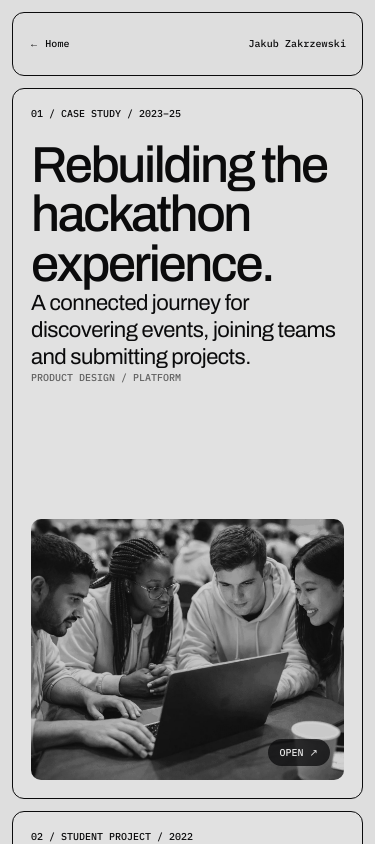
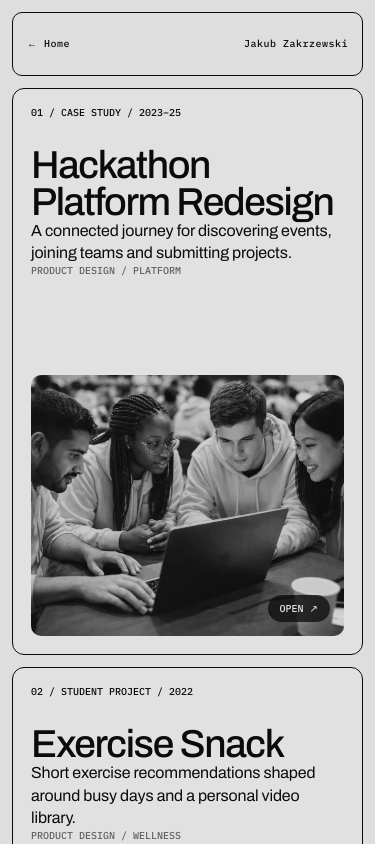
Before and after one commit to jzakrz/jakub-portfolio, a Next.js app: page /projects in a window 390 px wide. Shown: the top 844 px of the page. Built offline with nearby package versions, Linux system fonts and the light colour scheme.

Commit message:
fix: align works page with updated design

```diff
--- a/app/globals.css
+++ b/app/globals.css
@@ -623,22 +623,22 @@ html {
 .project-index__shell {
   width: min(100%, 1600px);
   margin-inline: auto;
-  padding: 28px;
+  padding: 20px;
 }
 
 .project-index__header {
   display: flex;
   align-items: center;
   justify-content: space-between;
-  min-height: 74px;
-  padding: 0 26px;
-  border: 1.5px solid var(--index-ink);
-  border-radius: 18px;
+  height: 52px;
+  padding: 0 18px;
+  border: 1px solid var(--index-ink);
+  border-radius: 12px;
   font-family: var(--font-ibm-plex-mono), monospace;
-  font-size: 12px;
+  font-size: 11px;
   font-weight: 500;
-  line-height: 1.35;
-  letter-spacing: 0.01em;
+  line-height: 1;
+  letter-spacing: 0.5px;
 }
 
 .project-index__header a {
@@ -664,20 +664,20 @@ html {
 .project-index__grid {
   display: grid;
   grid-template-columns: repeat(2, minmax(0, 1fr));
-  gap: 28px;
-  margin-top: 28px;
+  gap: 20px;
+  margin-top: 20px;
 }
 
 .project-card {
   display: grid;
-  grid-template-columns: minmax(0, 1.05fr) minmax(300px, 0.95fr);
-  gap: 28px;
+  grid-template-columns: minmax(260px, 333px) minmax(0, 1fr);
+  gap: 12px;
   min-width: 0;
-  min-height: 448px;
-  padding: 26px;
+  min-height: 282px;
+  padding: 20px;
   overflow: hidden;
-  border: 1.5px solid var(--index-ink);
-  border-radius: 18px;
+  border: 1px solid var(--index-ink);
+  border-radius: 12px;
   color: inherit;
   background: rgb(255 255 255 / 10%);
   text-decoration: none;
@@ -704,7 +704,7 @@ html {
   display: flex;
   flex-direction: column;
   min-width: 0;
-  min-height: 392px;
+  min-height: 240px;
 }
 
 .project-card__meta,
@@ -717,26 +717,26 @@ html {
 }
 
 .project-card__meta {
-  font-size: 12px;
-  line-height: 1.35;
+  font-size: 11px;
+  line-height: 1.2;
 }
 
 .project-card h2 {
-  max-width: 620px;
-  margin-top: 18px;
-  font-size: clamp(40px, 3.1vw, 54px);
+  max-width: 333px;
+  margin-top: 32px;
+  font-size: 36px;
   font-weight: 500;
-  line-height: 0.98;
-  letter-spacing: -0.047em;
+  line-height: 0.9;
+  letter-spacing: -0.035em;
 }
 
 .project-card__summary {
-  max-width: 570px;
-  margin-top: 22px;
-  font-size: clamp(20px, 1.62vw, 27px);
+  max-width: 312px;
+  margin-top: 12px;
+  font-size: 16px;
   font-weight: 400;
-  line-height: 1.24;
-  letter-spacing: -0.025em;
+  line-height: 1.38;
+  letter-spacing: -0.01em;
 }
 
 .project-card__disciplines {
@@ -749,9 +749,9 @@ html {
 .project-card__media {
   position: relative;
   min-width: 0;
-  min-height: 392px;
+  min-height: 240px;
   overflow: hidden;
-  border-radius: 13px;
+  border-radius: 9px;
   background: #d2d2d2;
   isolation: isolate;
 }
@@ -823,67 +823,50 @@ html {
   opacity: 0.84;
 }
 
-@media (max-width: 1320px) {
+@media (max-width: 1160px) {
   .project-index__grid {
     grid-template-columns: 1fr;
   }
 
   .project-card {
-    grid-template-columns: minmax(0, 1.05fr) minmax(320px, 0.95fr);
-    min-height: 420px;
+    grid-template-columns: minmax(260px, 333px) minmax(320px, 1fr);
   }
 
   .project-card__copy {
-    min-height: 368px;
+    min-height: 260px;
   }
 
   .project-card__media {
-    min-height: 368px;
-  }
-
-  .project-card h2 {
-    max-width: 720px;
-    font-size: clamp(44px, 4.5vw, 58px);
-  }
-
-  .project-card__summary {
-    max-width: 680px;
+    min-height: 260px;
   }
 }
 
-@media (max-width: 900px) {
+@media (max-width: 760px) {
   .project-card {
     grid-template-columns: 1fr;
-    min-height: 660px;
+    min-height: 0;
   }
 
   .project-card__copy {
-    min-height: 300px;
+    min-height: 280px;
   }
 
   .project-card__media {
-    min-height: 340px;
-  }
-
-  .project-card h2 {
-    font-size: clamp(42px, 7vw, 62px);
-  }
-
-  .project-card__summary {
-    font-size: clamp(21px, 3.1vw, 28px);
+    min-height: 300px;
   }
 }
 
-@media (max-width: 700px) {
+@media (max-width: 760px) {
   .project-index__shell {
     padding: 12px;
   }
 
   .project-index__header {
-    min-height: 64px;
-    padding: 0 16px;
-    border-radius: 12px;
+    height: 64px;
+    padding: 12px 14px;
+    border-radius: 10px;
     font-size: 10px;
+    line-height: 1.35;
   }
 
   .project-index__header p:nth-child(2) {
@@ -896,14 +879,14 @@ html {
   }
 
   .project-card {
-    gap: 22px;
+    gap: 18px;
     min-height: 0;
     padding: 18px;
     border-radius: 12px;
   }
 
   .project-card__copy {
-    min-height: 390px;
+    min-height: 250px;
   }
 
   .project-card__meta {
@@ -911,13 +894,14 @@ html {
   }
 
   .project-card h2 {
-    margin-top: 20px;
-    font-size: clamp(42px, 13vw, 58px);
+    margin-top: 28px;
+    font-size: clamp(32px, 10vw, 42px);
+    line-height: 0.94;
   }
 
   .project-card__summary {
-    margin-top: 22px;
-    font-size: 22px;
+    margin-top: 12px;
+    font-size: 16px;
   }
 
   .project-card__disciplines {
--- a/components/WorksLedger.tsx
+++ b/components/WorksLedger.tsx
@@ -19,7 +19,7 @@ const projects: Project[] = [
     number: "01",
     type: "Case study",
     year: "2023–25",
-    title: "Rebuilding the hackathon experience.",
+    title: "Hackathon Platform Redesign",
     disciplines: "Product design / Platform",
     summary:
       "A connected journey for discovering events, joining teams and submitting projects.",
@@ -32,7 +32,7 @@ const projects: Project[] = [
     number: "02",
     type: "Student project",
     year: "2022",
-    title: "Making movement easier to start.",
+    title: "Exercise Snack",
     disciplines: "Product design / Wellness",
     summary:
       "Short exercise recommendations shaped around busy days and a personal video library.",
@@ -45,7 +45,7 @@ const projects: Project[] = [
     number: "03",
     type: "Case study",
     year: "2025–26",
-    title: "Turning compliance into a clear workflow.",
+    title: "Compliance Workspace",
     disciplines: "Product strategy / AI / Compliance",
     summary:
       "A workspace for navigating sustainability requirements and the evidence behind them.",
@@ -54,7 +54,7 @@ const projects: Project[] = [
     number: "04",
     type: "In progress",
     year: "2026",
-    title: "Making a complex library easier to navigate.",
+    title: "BUW Library Redesign",
     disciplines: "Service design / Public space",
     summary:
       "Reframing the library journey as a legible and welcoming service experience.",
```
